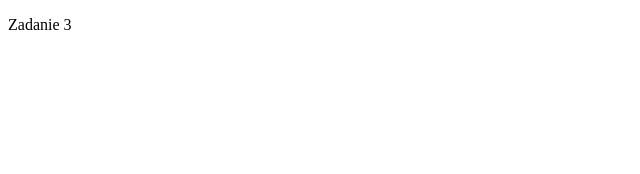
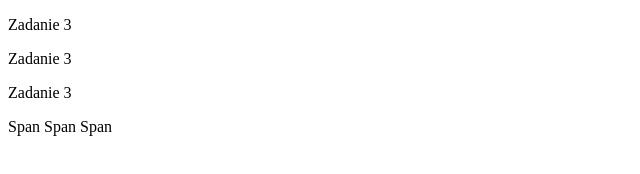
Before and after one commit to chylek94/chylek94.github.io, a plain HTML site: page zadania-domowe/zadanie-3/index.html in a window 1280 px wide. Shown: the whole page, without its empty margins (0-640 px from the left). Drawn offline with Linux system fonts and the light colour scheme.

Commit message:
Elementy blokowe i liniowe

```diff
--- a/zadania-domowe/zadanie-3/index.html
+++ b/zadania-domowe/zadanie-3/index.html
@@ -7,8 +7,15 @@
     <title>Document</title>
 </head>
 <body>
-    <!-- Sekcja z zadaniami -->
+    <!-- element blokowy -->
         <p>Zadanie 3</p>
+        <p>Zadanie 3</p>
+        <p>Zadanie 3</p>
+        <!-- Element liniowy -->
+        <span>Span</span>
+        <span>Span</span>
+        <span>Span</span>
+
 
 </body>
 </html>
```
